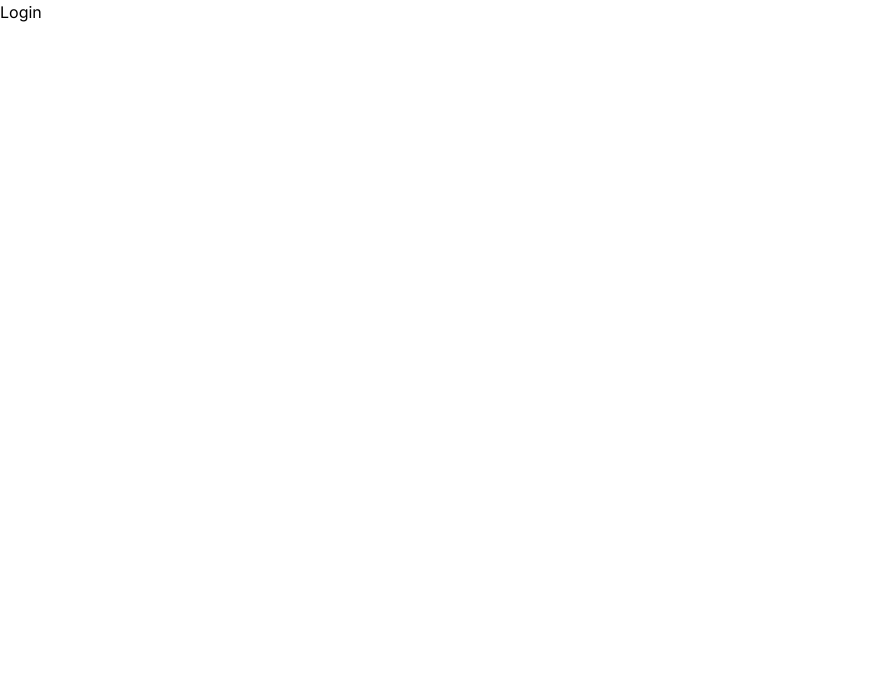
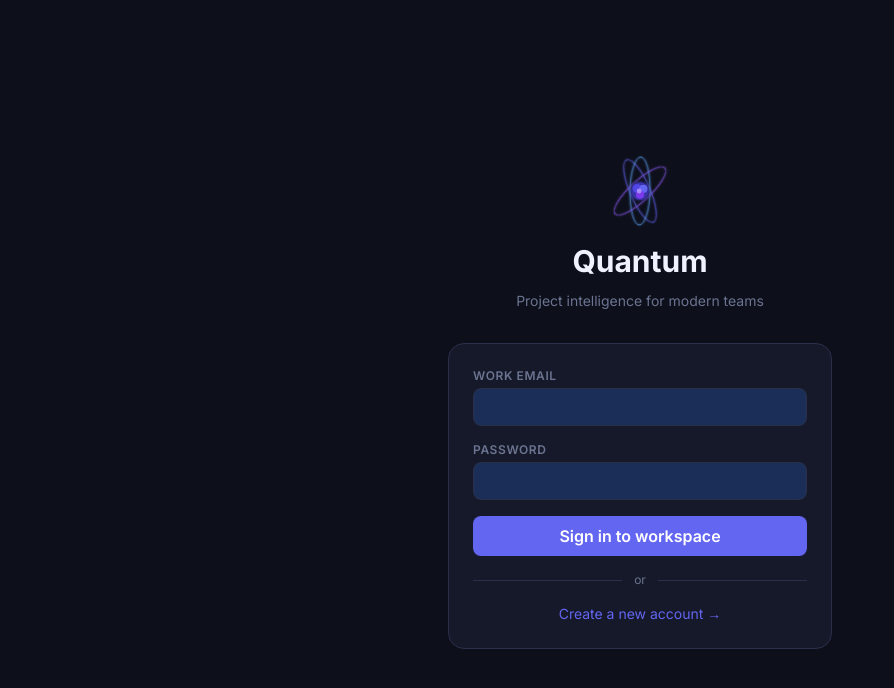
Before and after one commit to zstem001hz-droid/quantum, a React (Vite) app in the folder client/: page /login in a window 1280 px wide. Shown: the top 688 px of the page, without its empty margins (0-894 px from the left). Built offline with nearby package versions, Linux system fonts and the light colour scheme; no server answers.

Commit message:
feat: complete LoginPage with dark theme and quantum input color

```diff
--- a/client/src/pages/LoginPage.tsx
+++ b/client/src/pages/LoginPage.tsx
@@ -1,3 +1,101 @@
+import { useState } from "react";
+import { Link, useNavigate } from "react-router-dom";
+import { motion } from "framer-motion";
+import QuantumLogo from "../components/animations/QuantumLogo";
+import api from "../services/api";
+import useAuth from "../hooks/useAuth";
+
 export default function LoginPage() {
-  return <div>Login</div>;
+  const [email, setEmail] = useState("");
+  const [password, setPassword] = useState("");
+  const [error, setError] = useState("");
+  const [loading, setLoading] = useState(false);
+  const { login } = useAuth();
+  const navigate = useNavigate();
+
+  const handleSubmit = async (e: React.FormEvent) => {
+    e.preventDefault();
+    setError("");
+    setLoading(true);
+    try {
+      const { data } = await api.post("/api/auth/login", { email, password });
+      login(data);
+      navigate("/");
+    } catch (err: unknown) {
+      const message =
+        err instanceof Error ? err.message : "Invalid email or password";
+      setError(message);
+    } finally {
+      setLoading(false);
+    }
+  };
+
+  return (
+    <div className="min-h-screen bg-quantum-bg flex flex-col items-center justify-center px-4">
+      <motion.div
+        initial={{ opacity: 0, y: 24 }}
+        animate={{ opacity: 1, y: 0 }}
+        transition={{ duration: 0.5 }}
+        className="w-full max-w-sm flex flex-col items-center gap-8"
+      >
+        {/* Logo */}
+        <div className="flex flex-col items-center gap-3">
+          <QuantumLogo size={80} />
+          <h1 className="text-3xl font-bold text-quantum-text">Quantum</h1>
+          <p className="text-quantum-muted text-sm text-center">
+            Project intelligence for modern teams
+          </p>
+        </div>
+
+        {/* Form */}
+        <div className="w-full bg-quantum-surface border border-quantum-border rounded-2xl p-6 flex flex-col gap-4">
+          {error && <p className="text-red-400 text-sm text-center">{error}</p>}
+          <form onSubmit={handleSubmit} className="flex flex-col gap-4">
+            <div className="flex flex-col gap-1">
+              <label className="text-quantum-muted text-xs font-semibold uppercase tracking-wider">
+                Work Email
+              </label>
+              <input
+                type="email"
+                value={email}
+                onChange={(e) => setEmail(e.target.value)}
+                required
+                className="bg-quantum-input border border-quantum-border rounded-lg px-3 py-2 text-quantum-text text-sm outline-none focus:border-quantum-accent transition-colors"
+              />
+            </div>
+            <div className="flex flex-col gap-1">
+              <label className="text-quantum-muted text-xs font-semibold uppercase tracking-wider">
+                Password
+              </label>
+              <input
+                type="password"
+                value={password}
+                onChange={(e) => setPassword(e.target.value)}
+                required
+                className="bg-quantum-input border border-quantum-border rounded-lg px-3 py-2 text-quantum-text text-sm outline-none focus:border-quantum-accent transition-colors"
+              />
+            </div>
+            <button
+              type="submit"
+              disabled={loading}
+              className="bg-quantum-accent hover:bg-quantum-accent-hover text-white font-semibold py-2 rounded-lg transition-colors disabled:opacity-50"
+            >
+              {loading ? "Signing in..." : "Sign in to workspace"}
+            </button>
+          </form>
+          <div className="flex items-center gap-3">
+            <div className="flex-1 h-px bg-quantum-border" />
+            <span className="text-quantum-muted text-xs">or</span>
+            <div className="flex-1 h-px bg-quantum-border" />
+          </div>
+          <Link
+            to="/register"
+            className="text-quantum-accent text-sm text-center hover:underline"
+          >
+            Create a new account →
+          </Link>
+        </div>
+      </motion.div>
+    </div>
+  );
 }
--- a/client/tailwind.config.js
+++ b/client/tailwind.config.js
@@ -9,6 +9,7 @@ export default {
           bg: "#0d0f1a",
           surface: "#161929",
           surface2: "#1e2235",
+          input: "#1a2e58",
           border: "#2a2f4a",
           text: "#f0f2ff",
           muted: "#6b7490",
```
Also changed, not shown: 1 other file (tests, documents, lock files or other folders).
